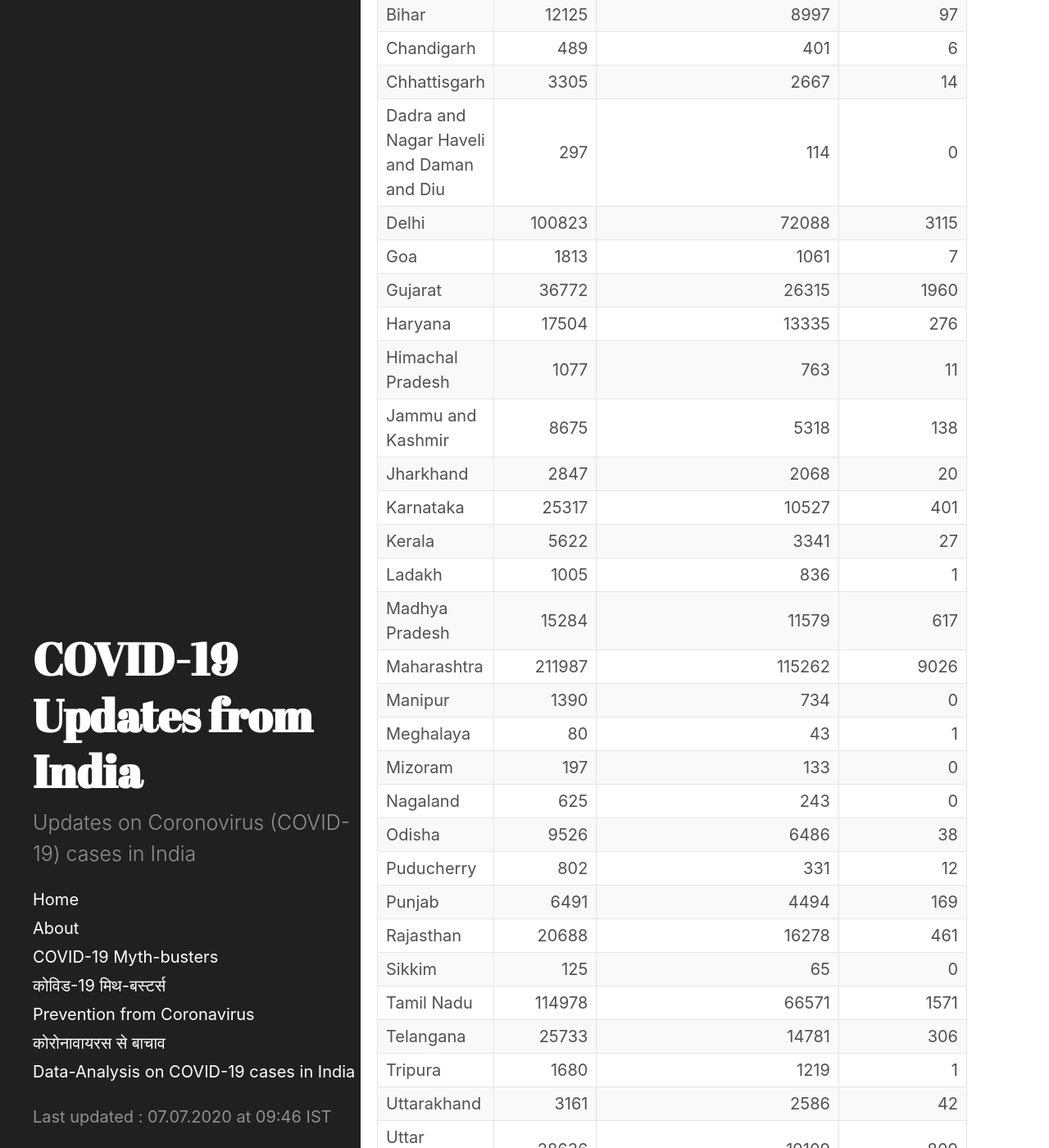
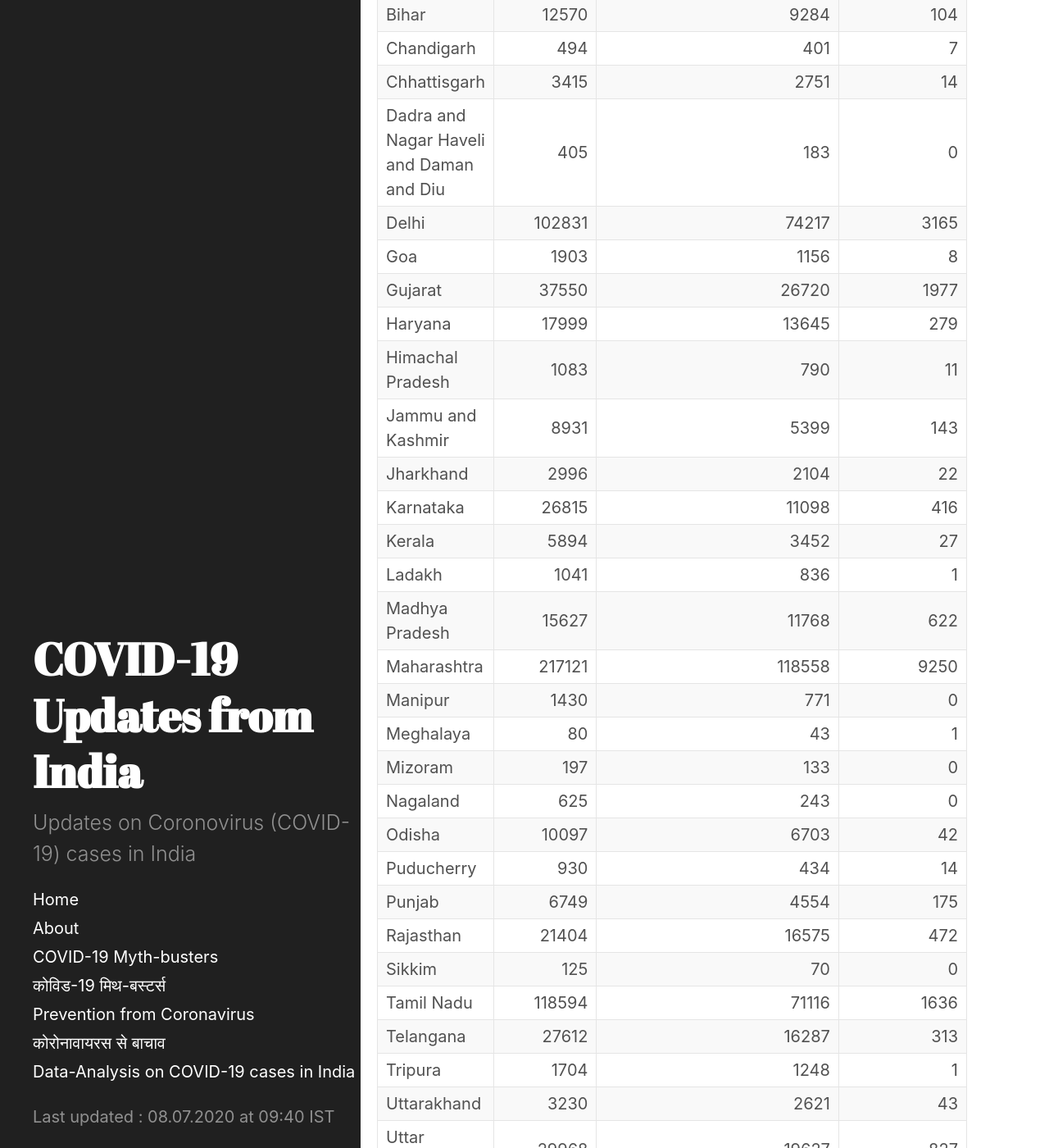
Before and after one commit to bhooraj/covid19updates-india, a Jekyll site: the page built from _posts/2020-07-08-home.md, in a window 1280 px wide and 1400 px high, scrolled down 990 px. Shown: the whole window at 82% size. Built offline with Jekyll 4.4.1, drawn with Linux system fonts in a browser that asks for light colours; some of the changed text lies outside the part shown.

Commit message:
8thJuly Update

```diff
--- a/_data/last_updated.yml
+++ b/_data/last_updated.yml
@@ -1 +1 @@
-- updated_on : 07.07.2020 at 09:46 IST
+- updated_on : 08.07.2020 at 09:40 IST
--- /dev/null
+++ b/_includes/table-20200708-0940.md
@@ -0,0 +1,38 @@
+| Name of State / UT                       |   Total Confirmed cases |   Cured/Discharged/Migrated |   Deaths ( more than 70% cases due to comorbidities ) |
+|:-----------------------------------------|------------------------:|----------------------------:|------------------------------------------------------:|
+| Andaman and Nicobar Islands              |                     147 |                          75 |                                                     0 |
+| Andhra Pradesh                           |                   21197 |                        9745 |                                                   252 |
+| Arunachal Pradesh                        |                     276 |                         105 |                                                     2 |
+| Assam                                    |                   12522 |                        8329 |                                                    14 |
+| Bihar                                    |                   12570 |                        9284 |                                                   104 |
+| Chandigarh                               |                     494 |                         401 |                                                     7 |
+| Chhattisgarh                             |                    3415 |                        2751 |                                                    14 |
+| Dadra and Nagar Haveli and Daman and Diu |                     405 |                         183 |                                                     0 |
+| Delhi                                    |                  102831 |                       74217 |                                                  3165 |
+| Goa                                      |                    1903 |                        1156 |                                                     8 |
+| Gujarat                                  |                   37550 |                       26720 |                                                  1977 |
+| Haryana                                  |                   17999 |                       13645 |                                                   279 |
+| Himachal Pradesh                         |                    1083 |                         790 |                                                    11 |
+| Jammu and Kashmir                        |                    8931 |                        5399 |                                                   143 |
+| Jharkhand                                |                    2996 |                        2104 |                                                    22 |
+| Karnataka                                |                   26815 |                       11098 |                                                   416 |
+| Kerala                                   |                    5894 |                        3452 |                                                    27 |
+| Ladakh                                   |                    1041 |                         836 |                                                     1 |
+| Madhya Pradesh                           |                   15627 |                       11768 |                                                   622 |
+| Maharashtra                              |                  217121 |                      118558 |                                                  9250 |
+| Manipur                                  |                    1430 |                         771 |                                                     0 |
+| Meghalaya                                |                      80 |                          43 |                                                     1 |
+| Mizoram                                  |                     197 |                         133 |                                                     0 |
+| Nagaland                                 |                     625 |                         243 |                                                     0 |
+| Odisha                                   |                   10097 |                        6703 |                                                    42 |
+| Puducherry                               |                     930 |                         434 |                                                    14 |
+| Punjab                                   |                    6749 |                        4554 |                                                   175 |
+| Rajasthan                                |                   21404 |                       16575 |                                                   472 |
+| Sikkim                                   |                     125 |                          70 |                                                     0 |
+| Tamil Nadu                               |                  118594 |                       71116 |                                                  1636 |
+| Telangana                                |                   27612 |                       16287 |                                                   313 |
+| Tripura                                  |                    1704 |                        1248 |                                                     1 |
+| Uttarakhand                              |                    3230 |                        2621 |                                                    43 |
+| Uttar Pradesh                            |                   29968 |                       19627 |                                                   827 |
+| West Bengal                              |                   23837 |                       15790 |                                                   804 |
+| Cases being reassigned to states         |                    5018 |                           0 |                                                     0 |
--- a/_posts/2020-07-07-home.md
+++ b/_posts/2020-07-08-home.md
@@ -4,7 +4,7 @@
 last_update: true
 ---
 
-#### COVID-19 Cases in India (as on  07	July 2020, 08:00 IST)
+#### COVID-19 Cases in India (as on  08	July 2020, 08:00 IST)
 <div class="alert alert-primary" role="alert">
 <p id = "totalcases" style="font-size: 1.2rem; font-weight: bold;"></p>
 <p id = "totalrecovered" style="font-size: 1.2rem; font-weight: bold;"></p>
@@ -22,7 +22,7 @@
 
 <div class="datatable-begin"></div>
 
-{% include table-20200707-0946.md %}
+{% include table-20200708-0940.md %}
 
 <div class="datatable-end"></div>
 <br>
```
Also changed, not shown: _includes/charts-20200708-0942.html (added, +193 -0 lines), _posts/2020-06-27-Updates.md (renamed from _posts/2020-06-26-Updates.md, +3 -0 lines), _posts/2020-07-08-Latest-updates.md (renamed from _posts/2020-07-07-Latest-updates.md, +4 -4 lines), stats-and-charts.md (+2 -2 lines).
